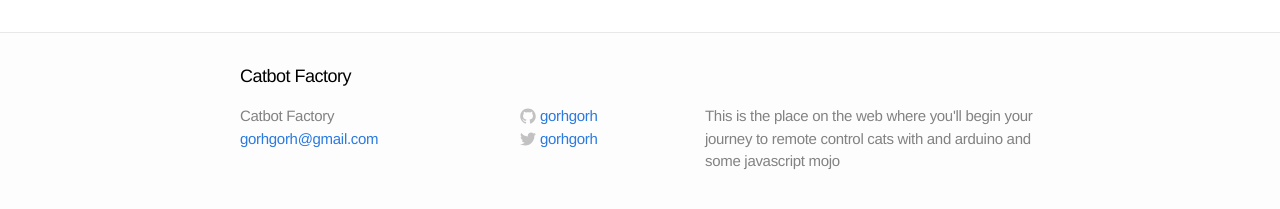
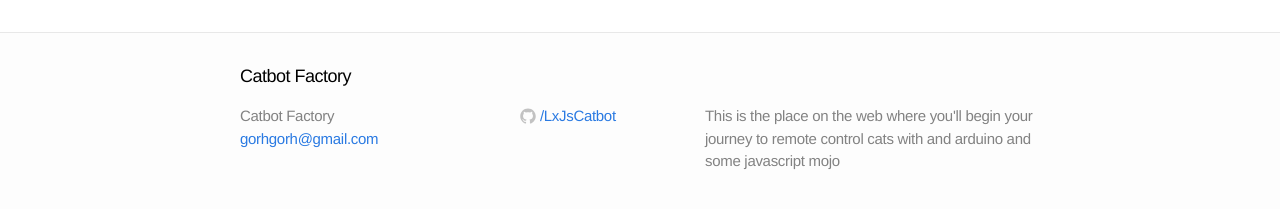
Before and after one commit to gorhgorh/LxJsCatbot, a Jekyll site: the page built from index.html, in a window 1280 px wide. Shown: the part 310-519 px from the top of the page. Built offline with Jekyll 4.4.1, drawn with Linux system fonts in a browser that asks for light colours; some of the changed lines change nothing that is shown.

Commit message:
cleaned up links

```diff
--- a/_includes/footer.html
+++ b/_includes/footer.html
@@ -14,7 +14,7 @@
     <div class="footer-col-2 column">
       <ul>
         <li>
-          <a href="https://github.com/{{ site.username }}">
+          <a href="{{ site.url }}">
             <span class="icon github">
               <svg version="1.1" class="github-icon-svg" xmlns="http://www.w3.org/2000/svg" xmlns:xlink="http://www.w3.org/1999/xlink" x="0px" y="0px"
                  viewBox="0 0 16 16" enable-background="new 0 0 16 16" xml:space="preserve">
@@ -29,24 +29,7 @@
                 c0,0.208,0.14,0.449,0.534,0.373c3.081-1.028,5.302-3.935,5.302-7.362C15.76,3.906,12.285,0.431,7.999,0.431z"/>
               </svg>
             </span>
-            <span class="username">{{ site.username }}</span>
-          </a>
-        </li>
-        <li>
-          <a href="https://twitter.com/{{ site.username }}">
-            <span class="icon twitter">
-              <svg version="1.1" class="twitter-icon-svg" xmlns="http://www.w3.org/2000/svg" xmlns:xlink="http://www.w3.org/1999/xlink" x="0px" y="0px"
-                 viewBox="0 0 16 16" enable-background="new 0 0 16 16" xml:space="preserve">
-                <path fill="#C2C2C2" d="M15.969,3.058c-0.586,0.26-1.217,0.436-1.878,0.515c0.675-0.405,1.194-1.045,1.438-1.809
-                c-0.632,0.375-1.332,0.647-2.076,0.793c-0.596-0.636-1.446-1.033-2.387-1.033c-1.806,0-3.27,1.464-3.27,3.27
-                c0,0.256,0.029,0.506,0.085,0.745C5.163,5.404,2.753,4.102,1.14,2.124C0.859,2.607,0.698,3.168,0.698,3.767
-                c0,1.134,0.577,2.135,1.455,2.722C1.616,6.472,1.112,6.325,0.671,6.08c0,0.014,0,0.027,0,0.041c0,1.584,1.127,2.906,2.623,3.206
-                C3.02,9.402,2.731,9.442,2.433,9.442c-0.211,0-0.416-0.021-0.615-0.059c0.416,1.299,1.624,2.245,3.055,2.271
-                c-1.119,0.877-2.529,1.4-4.061,1.4c-0.264,0-0.524-0.015-0.78-0.046c1.447,0.928,3.166,1.469,5.013,1.469
-                c6.015,0,9.304-4.983,9.304-9.304c0-0.142-0.003-0.283-0.009-0.423C14.976,4.29,15.531,3.714,15.969,3.058z"/>
-              </svg>
-            </span>
-            <span class="username">{{ site.username }}</span>
+            <span class="username">{{ site.baseurl }}</span>
           </a>
         </li>
       </ul>
```
